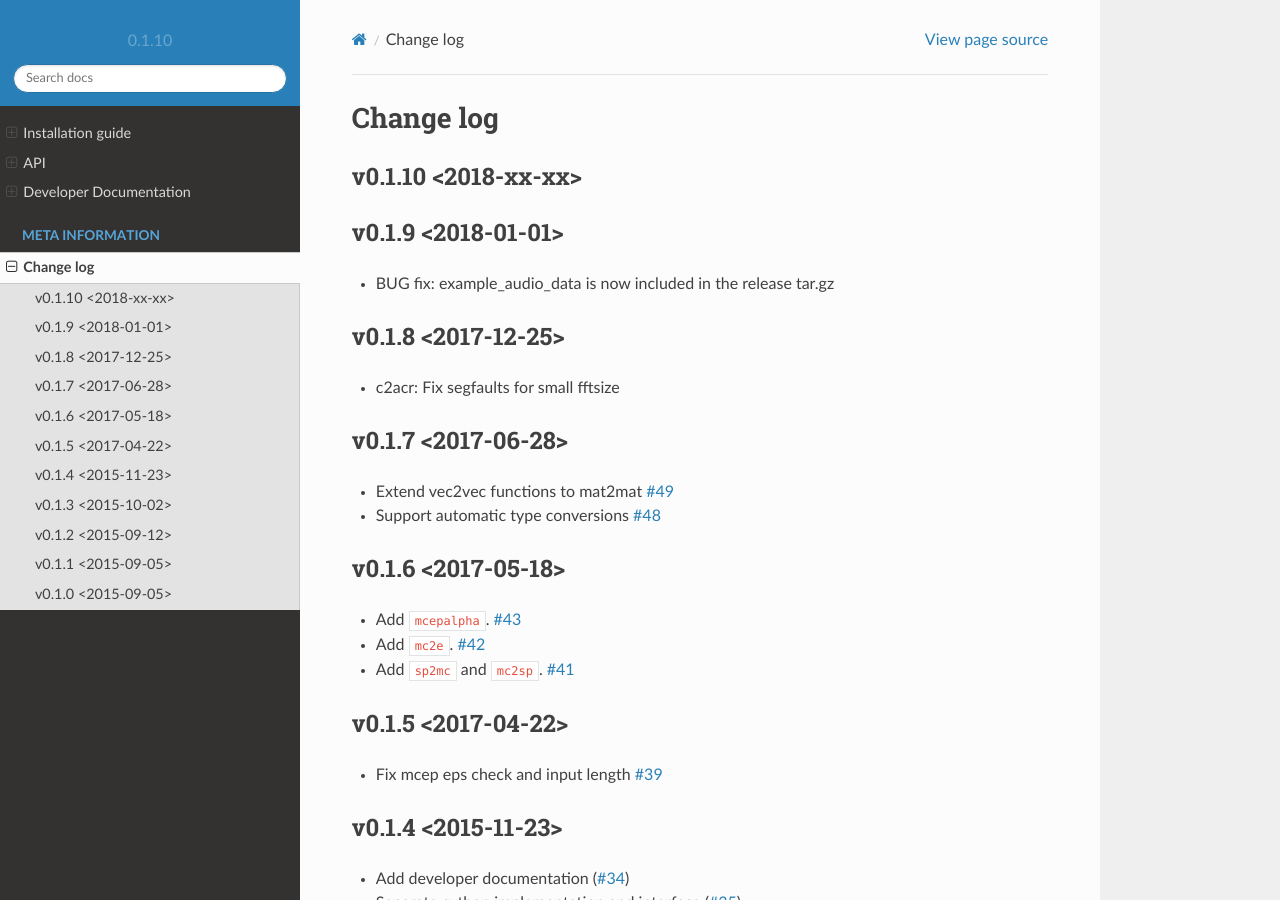
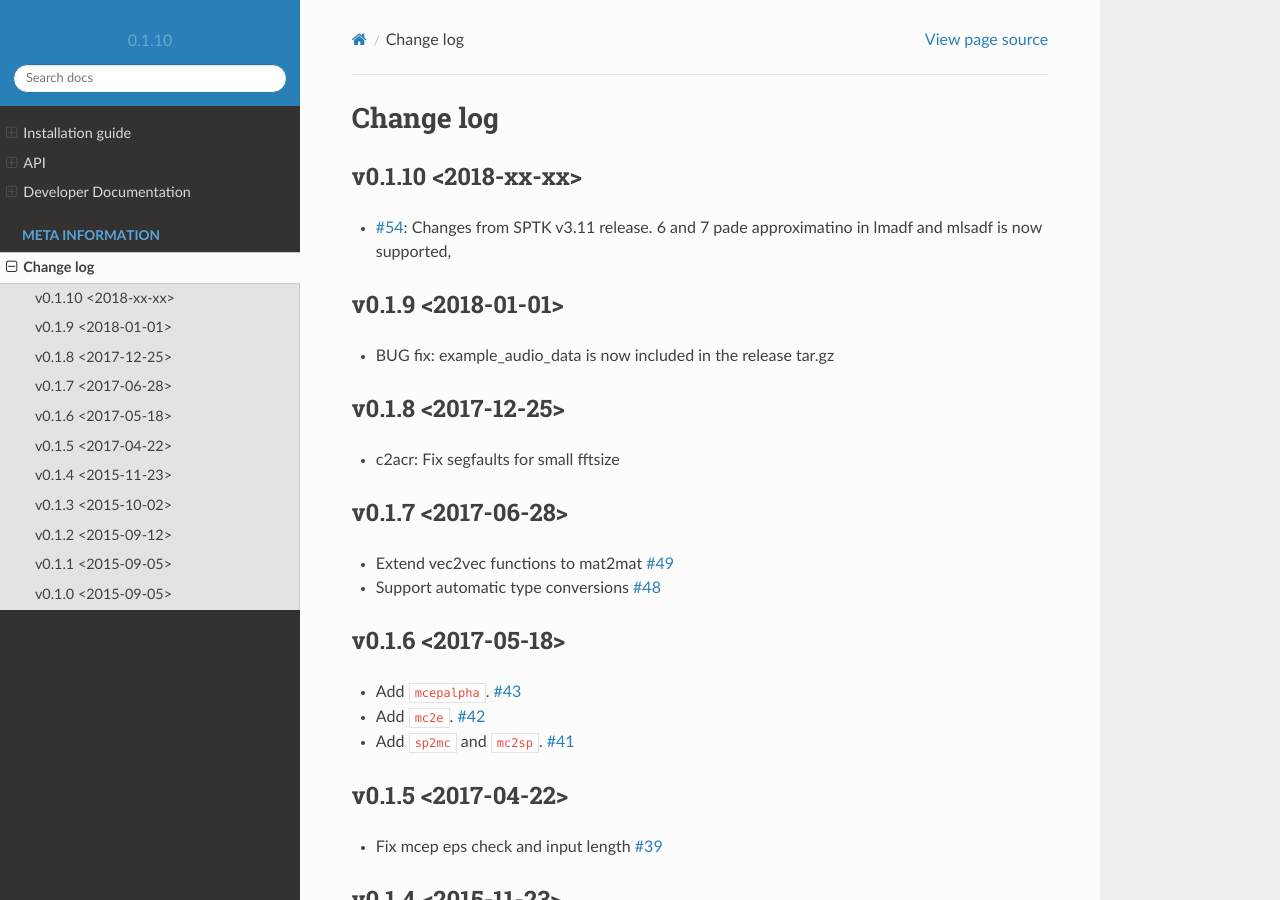
Before and after one commit to r9y9/pysptk, a Sphinx documentation site: the page built from docs/changelog.rst, in a window 1280 px wide and 900 px high. Built offline with Sphinx 7.4.7 and the Read the Docs theme 2.0.0, drawn with Linux system fonts in a browser that asks for light colours.

Commit message:
add changelog

```diff
--- a/docs/changelog.rst
+++ b/docs/changelog.rst
@@ -3,6 +3,8 @@ Change log
 
 v0.1.10 <2018-xx-xx>
 --------------------
+
+- `#54`_: Changes from SPTK v3.11 release. 6 and 7 pade approximatino in lmadf and mlsadf is now supported,
 
 v0.1.9 <2018-01-01>
 -------------------
@@ -91,3 +93,5 @@ v0.1.0 <2015-09-05>
 -------------------
 
 -  Initial release
+
+.. _#54: https://github.com/r9y9/pysptk/pull/54
```
